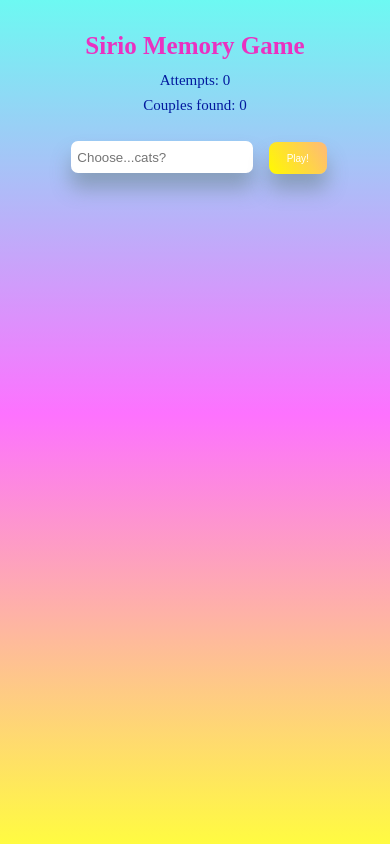
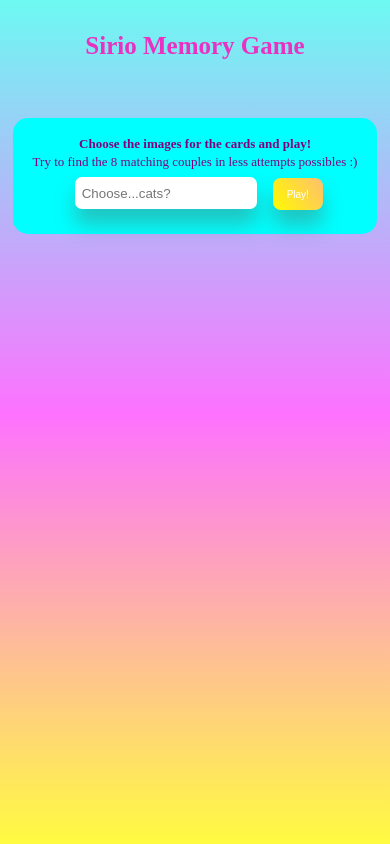
Before and after one commit to Sesadada/Images-Memory-Game, a React (Create React App) app: page / in a window 390 px wide. Built offline with nearby package versions, Linux system fonts and the light colour scheme; no server answers.

Commit message:
sessionstorage + explication

```diff
--- a/src/App.css
+++ b/src/App.css
@@ -146,10 +146,15 @@ h4 {
 }
 
 .newInput {
+  border-radius: 15px;
+  padding: 1rem;
+  margin: auto;
   margin-bottom: 2rem;
+  background-color: aqua;
+  width: 40%;
 }
 .playBtn {
-  margin: 0.5rem;
+  margin: 1rem;
   background: rgb(255, 248, 152);
   background: linear-gradient(
     238deg,
@@ -214,9 +219,7 @@ h4 {
     font-weight: 500;
     padding: 1rem;
   }
-  .newInput {
-    margin-bottom: 1rem;
-  }
+
   .playBtn {
     margin: 0.5rem;
     font-size: 10px;
@@ -230,4 +233,13 @@ h4 {
     height: 1.2rem;
     box-shadow: 0px 15px 20px rgba(83, 104, 96, 0.4);
   }
+
+  .newInput {
+    border-radius: 15px;
+    padding: 1rem;
+    margin: auto;
+    margin-bottom: 1rem;
+    background-color: aqua;
+    width: 85%;
+  }
 }
--- a/src/components/Gallery.js
+++ b/src/components/Gallery.js
@@ -8,10 +8,8 @@ const Gallery = ({sub, randomClick, historial, setHistorial}) => {
     const [isLoaded, setIsLoaded] = useState(false);
     const [items, setItems] = useState([]);
 
-
-
     const checkSub = (nm) => {
-      let final = localStorage.getItem('repeated')
+      let final = sessionStorage.getItem('repeated')
       if(nm === ''){
         setHistorial([...historial, final])
         return final? final: 'cats'
--- a/src/components/Game.js
+++ b/src/components/Game.js
@@ -5,6 +5,7 @@ import Header from './Header'
 
 const Game = () => {
     const [gameInput, setgameInput] = useState('')
+    const [isPlaying, setIsPlaying] = useState(false)
     const [subject, setSubjects] = useState('')
     const [coupleFound, setCoupleFound] = useState(0)
     const [attempts, setAttempts] = useState(0)
@@ -29,18 +30,19 @@ const Game = () => {
     const checker = (actual) => {
       if(actual === historial[historial.length -1] && historial.length !== 0){
         window.location.hash = 'reload';
-        localStorage.setItem('repeated', actual)
+        sessionStorage.setItem('repeated', actual)
         window.location.reload();
 
       } else if(actual === '' && historial.length !== 0){
         window.location.hash = 'reload';
-        localStorage.setItem('repeated', actual)
+        sessionStorage.setItem('repeated', actual)
         window.location.reload();
       }
     }
-
+console.log(historial, historial.length)
 
     const passingSub = () => {
+      setIsPlaying(true)
       gameInput && setHistorial([...historial, gameInput])
       checker(gameInput)
       setSubjects(gameInput)
@@ -60,7 +62,7 @@ const Game = () => {
     useEffect(() => {
     document.addEventListener("DOMContentLoaded", function(event) {
       if(window.location.hash === "#reload"){
-        let final = localStorage.getItem('repeated')
+        let final = sessionStorage.getItem('repeated')
         setgameInput(final)
         console.log('final', final)
         passingSub()
@@ -123,10 +125,12 @@ const Game = () => {
 
         // eslint-disable-next-line
     },[isVisible, subject])
-
+console.log('isPlaying from game',isPlaying)
     return (
         <div>
           <Header
+          setIsPlaying={setIsPlaying}
+          isPlaying={isPlaying}
       setIsWon= {setIsWon}
       isWon={isWon}
       isVisible={isVisible}
@@ -143,7 +147,7 @@ const Game = () => {
       setGridVis= {setGridVis}
       gridVis={gridVis}
           />
-                    <div className={isWon? 'messageVisible': 'messageHidden'}>
+          <div className={!isPlaying? 'messageVisible': 'messageHidden'}>
           <NewInput passingSub={passingSub} onChange={onChange} gameInput={gameInput}/>
           </div>
           <div className={gridVis}>
--- a/src/components/Header.js
+++ b/src/components/Header.js
@@ -3,13 +3,14 @@ const Header = (props) => {
 
     const {setCoupleFound, message, setMessage,
         setGameInput, attempts, coupleFound, isVisible,
-        isWon, setIsWon} = props
+        isWon, setIsWon, isPlaying, setIsPlaying} = props
 
     const [isWinning, setIsWinning] = useState(false)
 
     useEffect(()=> {
         if(coupleFound === 8){
             setIsWon(true)
+            setIsPlaying(false)
             setIsWinning(true)
             setGameInput('')
             setMessage(`You found 8 pairs of cards in ${attempts} attempts!`)
@@ -21,14 +22,14 @@ const Header = (props) => {
           } else if(isWon === false){
               setIsWinning(false)
           }
-          // eslint-disable-next-line
-    },[coupleFound, isWon])
+    },[setIsWon, attempts,setIsPlaying, setIsWinning, setGameInput, setMessage, setCoupleFound, isVisible.divOne, isVisible.divTwo, isWon, coupleFound])
+    console.log('isplaying from header',isPlaying)
 
     return (
         <div>
           <h1>Sirio  Memory Game</h1>
           <h4 className={isWinning? 'messageVisible':'messageHidden'}>{message}</h4>
-          <div className={!isWinning? 'points':'messageHidden'}>
+          <div className={isPlaying? 'points':'hidden'}>
           <p className={isWinning? 'messageHidden':'attempts'}> Attempts: {attempts} </p>
           <p className={isWinning? 'messageHidden':'couples'}><b style={{color:'#062af8'}}>{message}</b> Couples found: {coupleFound}</p>
         </div>
--- a/src/components/NewInput.js
+++ b/src/components/NewInput.js
@@ -1,13 +1,24 @@
-import React from 'react'
+import {useState} from 'react'
 
 const NewInput = ({gameInput, passingSub, onChange}) => {
+    const [placeH, setPlaceH] = useState('Choose...cats?')
+const styles = {
+    color: 'purple',
+    fontSize: '13px',
+}
 
     return (
        <div className='newInput'>
-          <input placeholder='Choose...cats?'
+        <label style={styles}> <b>Choose the images for the cards and play!</b></label> <br/>
+
+       <label style={styles}>Try to find the 8 matching couples in less attempts possibles :)</label> <br/>
+
+
+          <input placeholder={placeH}
           style={{marginLeft: '1rem'}}
           type="text"
           value={gameInput}
+          onClick={()=>setPlaceH('')}
           onChange= {onChange}/>
 
           <button className='playBtn'
```
Also changed, not shown: package.json (+7 -1 lines), 1 other file (tests, documents, lock files or other folders).
